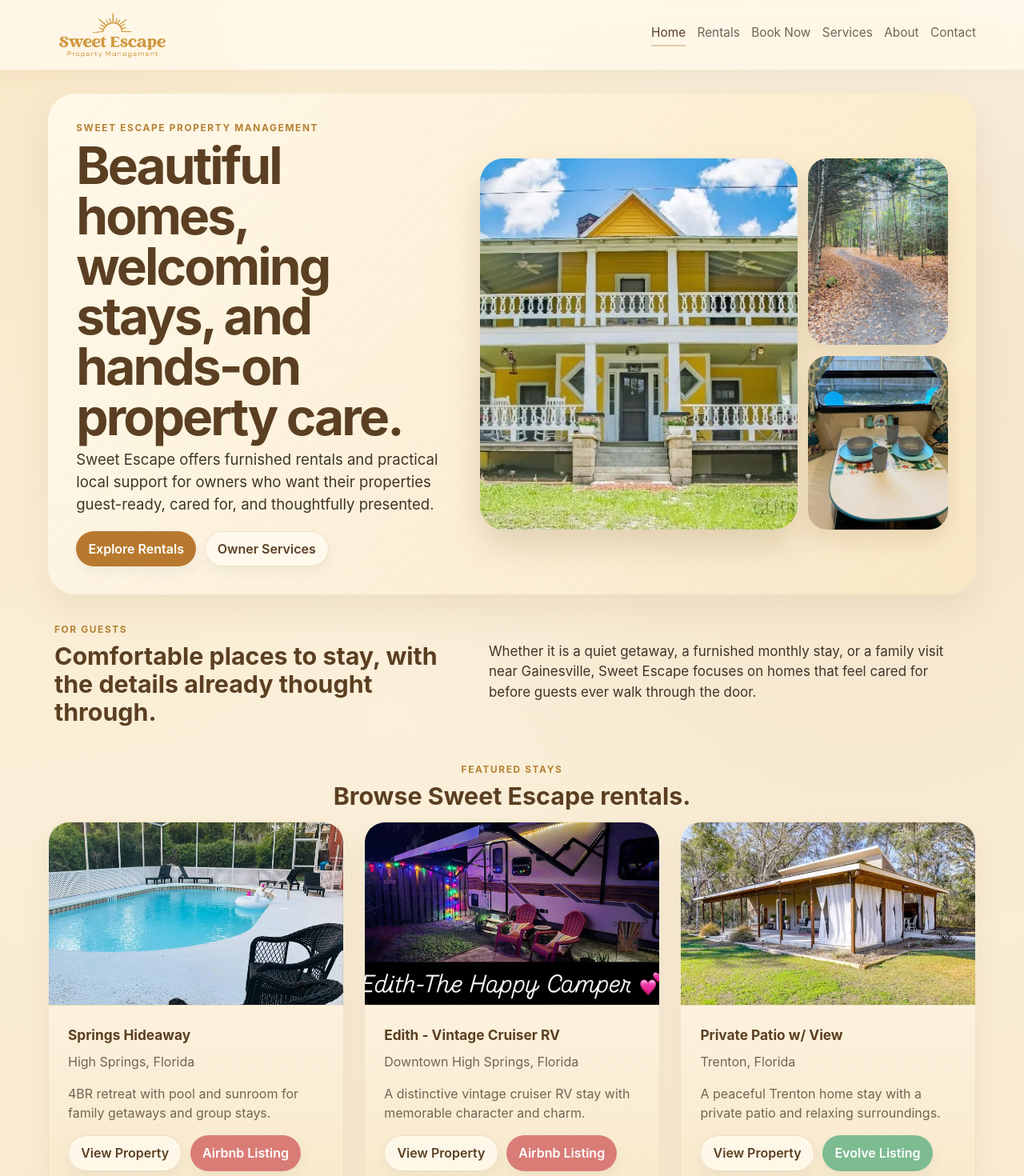
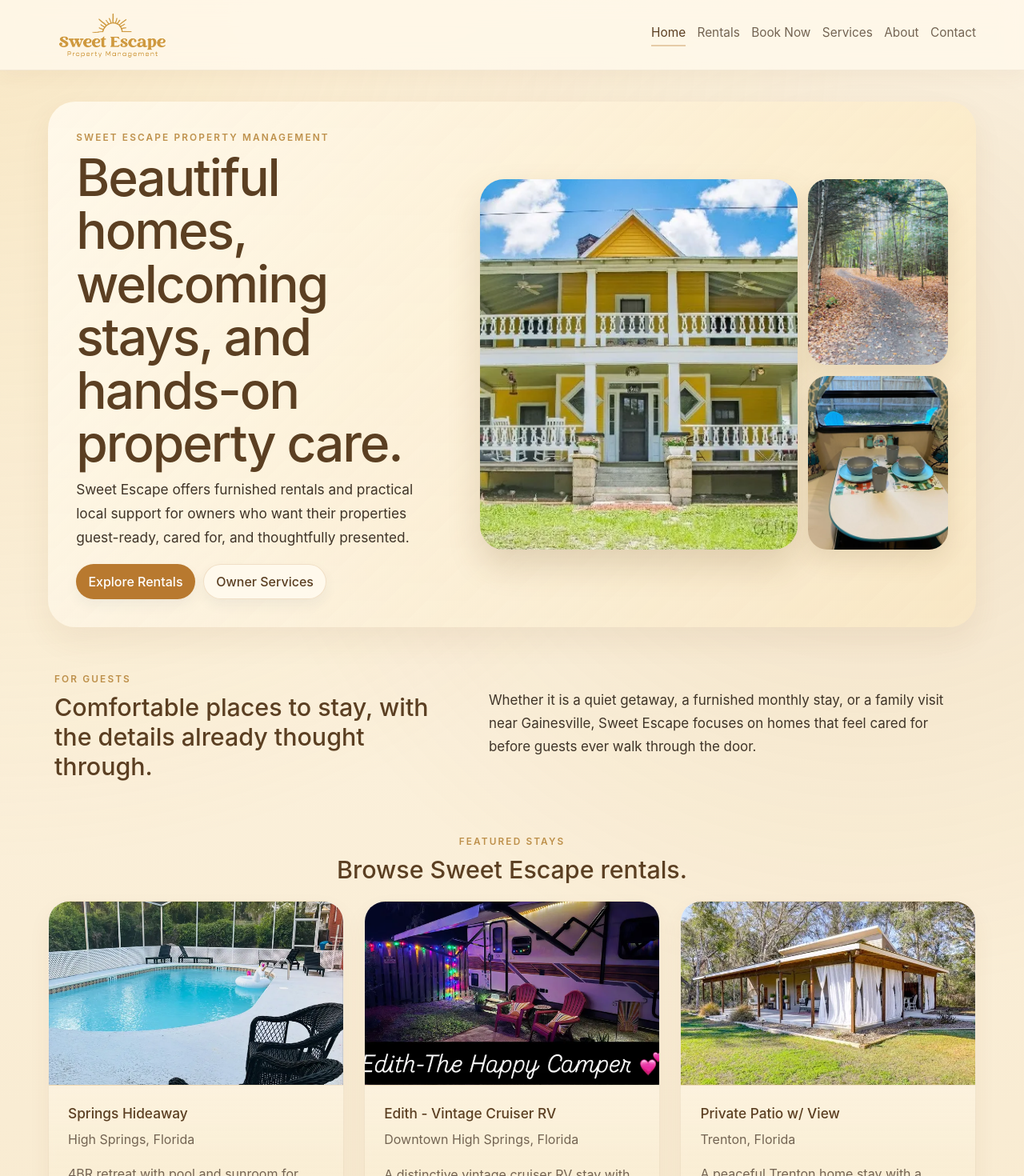
Before and after one commit to masterhavik/sweet-escape-website-2026, a React (Vite) app: page / in a window 1280 px wide. Shown: the top 1470 px of the page at 80% size. Built offline with nearby package versions, Linux system fonts and the light colour scheme.

Commit message:
Lighten Sweet Escape typography

```diff
--- a/src/styles/pretty.css
+++ b/src/styles/pretty.css
@@ -18,6 +18,58 @@ body {
     radial-gradient(circle at 85% 15%, rgba(181, 124, 50, 0.15), transparent 30%),
     linear-gradient(180deg, #fff8ea 0%, #f9ecd3 48%, #f7e6c4 100%);
 }
+
+
+.site-main {
+  padding-top: clamp(1.4rem, 3vw, 2.4rem);
+}
+
+h1,
+h2,
+h3 {
+  font-weight: 500;
+}
+
+h1 {
+  line-height: 1.05;
+}
+
+h2 {
+  line-height: 1.22;
+}
+
+h3 {
+  line-height: 1.28;
+}
+
+p,
+li {
+  line-height: 1.72;
+}
+
+.lead {
+  font-weight: 400;
+  line-height: 1.75;
+}
+
+.eyebrow {
+  letter-spacing: 0.18em;
+  font-weight: 600;
+  opacity: 0.86;
+}
+
+.button {
+  font-weight: 500;
+}
+
+.page-stack {
+  gap: clamp(2.2rem, 4vw, 3.35rem);
+}
+
+.section-heading {
+  margin-bottom: 1.25rem;
+}
+
 
 .site-header {
   background: rgba(255, 248, 234, 0.86);
@@ -45,18 +97,18 @@ body {
   background:
     linear-gradient(135deg, rgba(255, 252, 244, 0.7), rgba(242, 211, 150, 0.42)),
     linear-gradient(180deg, rgba(255, 241, 210, 0.86), rgba(255, 250, 240, 0.74));
-  box-shadow: 0 18px 44px rgba(111, 75, 35, 0.09);
+  box-shadow: 0 16px 38px rgba(111, 75, 35, 0.072);
 }
 
 .photo-hero h1 {
   font-size: clamp(2.15rem, 5vw, 4.45rem);
-  letter-spacing: -0.045em;
-  line-height: 0.98;
+  letter-spacing: -0.032em;
+  line-height: 1.04;
 }
 
 .photo-hero .lead {
   max-width: 42rem;
-  font-size: clamp(1rem, 1.45vw, 1.16rem);
+  font-size: clamp(1rem, 1.35vw, 1.12rem);
 }
 
 .photo-hero__media {
@@ -122,7 +174,7 @@ body {
   border-radius: 34px;
   background:
     linear-gradient(135deg, rgba(255, 250, 240, 0.72), rgba(245, 224, 184, 0.5));
-  box-shadow: 0 16px 36px rgba(111, 75, 35, 0.07);
+  box-shadow: 0 14px 32px rgba(111, 75, 35, 0.055);
 }
 
 .services-teaser__image-wrap {
@@ -155,7 +207,7 @@ body {
   padding: clamp(1rem, 2.5vw, 1.8rem);
   border-radius: 34px;
   background: linear-gradient(135deg, rgba(255, 243, 219, 0.78), rgba(255, 250, 240, 0.82));
-  box-shadow: 0 18px 44px rgba(111, 75, 35, 0.085);
+  box-shadow: 0 16px 38px rgba(111, 75, 35, 0.068);
 }
 
 .services-hero__image-wrap {
@@ -167,8 +219,8 @@ body {
 
 .services-hero h1 {
   font-size: clamp(2rem, 4.3vw, 3.8rem);
-  letter-spacing: -0.04em;
-  line-height: 1;
+  letter-spacing: -0.028em;
+  line-height: 1.06;
 }
 
 .service-card-grid {
@@ -181,11 +233,11 @@ body {
 .card {
   background: linear-gradient(180deg, rgba(255, 252, 244, 0.78), rgba(248, 232, 198, 0.56));
   border-color: rgba(111, 75, 35, 0.075);
-  box-shadow: 0 12px 30px rgba(111, 75, 35, 0.065);
+  box-shadow: 0 10px 24px rgba(111, 75, 35, 0.048);
 }
 
 .service-card {
-  padding: 1.35rem;
+  padding: 1.45rem;
   border-radius: 28px;
   border: 1px solid rgba(111, 75, 35, 0.075);
 }
@@ -197,7 +249,7 @@ body {
 .property-card {
   background: linear-gradient(180deg, rgba(255, 252, 244, 0.86), rgba(248, 232, 198, 0.62));
   border-color: rgba(111, 75, 35, 0.08);
-  box-shadow: 0 14px 32px rgba(111, 75, 35, 0.08);
+  box-shadow: 0 12px 28px rgba(111, 75, 35, 0.058);
 }
 
 .property-card__image-wrap {
@@ -366,5 +418,11 @@ body {
   .photo-hero h1,
   .services-hero h1 {
     font-size: 2rem;
+    line-height: 1.08;
+  }
+
+  p,
+  li {
+    line-height: 1.68;
   }
 }
```
